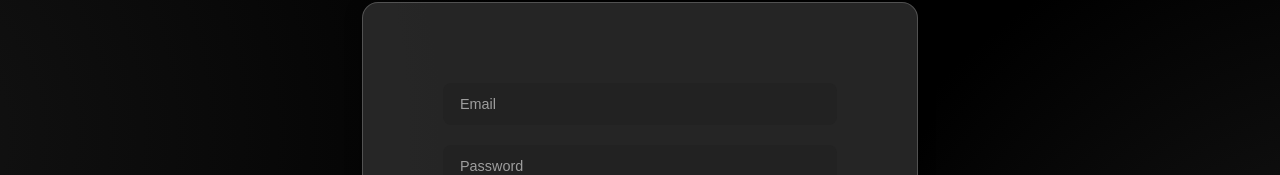
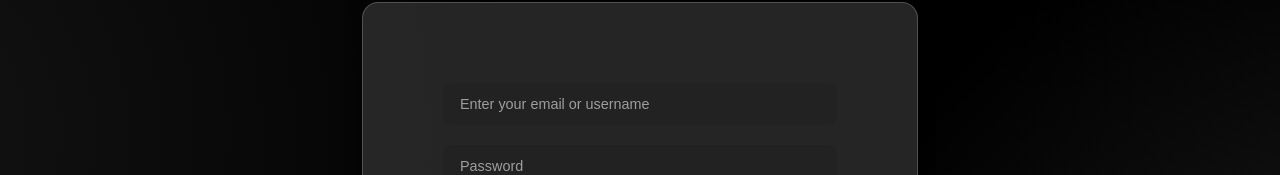
Before and after one commit to nickem00/house-18, a React (Vite) app in the folder frontend/: page /Login-Register in a window 1280 px wide. Shown: the part 256-431 px from the top of the page. Built offline with nearby package versions, Linux system fonts and the light colour scheme; no server answers; a web font is replaced by a local one.

Commit message:
Login with username or email

```diff
--- a/frontend/src/components/LoginRegister/LoginRegisterForm.jsx
+++ b/frontend/src/components/LoginRegister/LoginRegisterForm.jsx
@@ -12,13 +12,13 @@ export default function LoginRegisterForm({
     <form className="login-register-form" onSubmit={onSubmit} noValidate>
       <div className={`fields login-fields ${mode === "login" ? "show" : "hide"}`}>
         <InputField
-          label="Email"
-          type="email"
-          name="email"
-          value={formData.email}
+          label="Email or Username"
+          name="emailOrUsername"
+          value={formData.emailOrUsername || ""}
           onChange={onChange}
+          placeholder="Enter your email or username"
         />
-        {errors.email && <p className="error">{errors.email}</p>}
+        {errors.emailOrUsername && <p className="error">{errors.emailOrUsername}</p>}
 
         <InputField
           label="Password"
--- a/frontend/src/pages/LoginRegister.jsx
+++ b/frontend/src/pages/LoginRegister.jsx
@@ -11,6 +11,7 @@ export default function LoginRegister() {
   const [formData, setFormData] = useState({
     username: "",
     email: "",
+    emailOrUsername: "",
     password: "",
     confirmPassword: "",
   });
@@ -28,8 +29,19 @@ export default function LoginRegister() {
 
   const validate = () => {
     const errs = {};
+
+    if (mode === "login") {
+      if (!formData.emailOrUsername) {
+        errs.emailOrUsername = "Please enter your email or username.";
+      }
+    } else {
       if (!emailRegex.test(formData.email)) {
         errs.email = "Enter a valid email address.";
+      }
+
+      if (!formData.username.trim()) {
+        errs.username = "Enter a username.";
+      }
     }
 
     if (!formData.password) {
@@ -40,9 +52,6 @@ export default function LoginRegister() {
     }
 
     if (mode === "register") {
-      if (!formData.username.trim()) {
-        errs.username = "Enter a username.";
-      }
       if (formData.password !== formData.confirmPassword) {
         errs.confirmPassword = "Passwords do not match.";
       }
@@ -50,7 +59,6 @@ export default function LoginRegister() {
 
     return errs;
   };
-
 
   const handleSubmit = async (e) => {
     e.preventDefault();
@@ -67,7 +75,7 @@ export default function LoginRegister() {
           : `${import.meta.env.VITE_API_BASE_URL}/api/users/register`;
       const payload =
         mode === "login"
-            ? { email: formData.email, password: formData.password }
+          ? { emailOrUsername: formData.emailOrUsername, password: formData.password }
           : {
               username: formData.username,
               email: formData.email,
@@ -85,8 +93,8 @@ export default function LoginRegister() {
         const msg = data.message || "Something went wrong!";
         const newErrors = {};
 
-          if (msg.toLowerCase().includes("email")) {
-            newErrors.email = msg;
+        if (msg.toLowerCase().includes("email") || msg.toLowerCase().includes("username")) {
+          newErrors[mode === "login" ? "emailOrUsername" : "email"] = msg;
         }
         else if (
           msg.toLowerCase().includes("password") ||
@@ -110,7 +118,6 @@ export default function LoginRegister() {
     }
   };
 
-
   return (
     <div className="login-register-container">
       <LoginRegisterTabs mode={mode} setMode={setMode} />
```
Also changed, not shown: 1 other file (tests, documents, lock files or other folders). Lines whose indentation alone changed are shown as unchanged.
